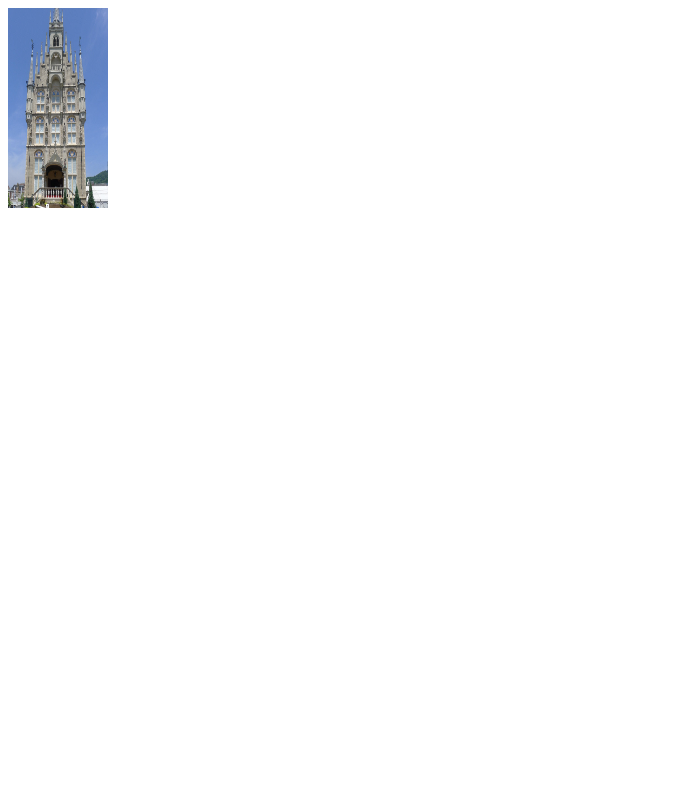
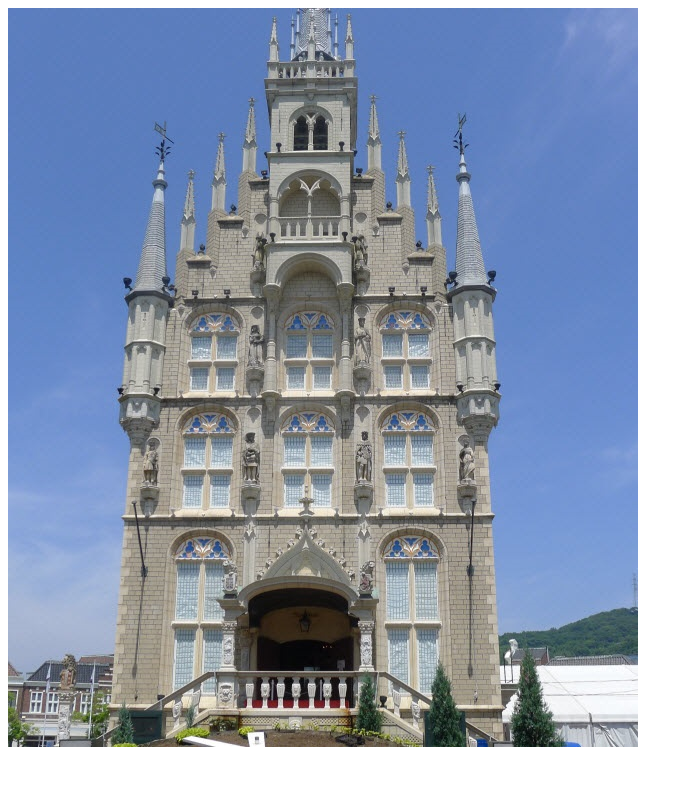
Before and after one commit to Amos0256/Amos0256.github.io, a plain HTML site: page Week6_HW/picture.htm in a window 1280 px wide. Shown: the whole page, without its empty margins (0-693 px from the left). Drawn offline with Linux system fonts and the light colour scheme.

Commit message:
Update picture.htm

```diff
--- a/Week6_HW/picture.htm
+++ b/Week6_HW/picture.htm
@@ -1,9 +1,3 @@
-<head>
-  <style>
-    img{width: 100px; height: 200px;}
-  </style>
-</head>
-
 <body>
-  <a href=https://amos0506.github.io><img src="jp3.jpg"></a>
+  <a href=https://amos0506.github.io> <img src="jp3.jpg"> </a>
 </body>
```
